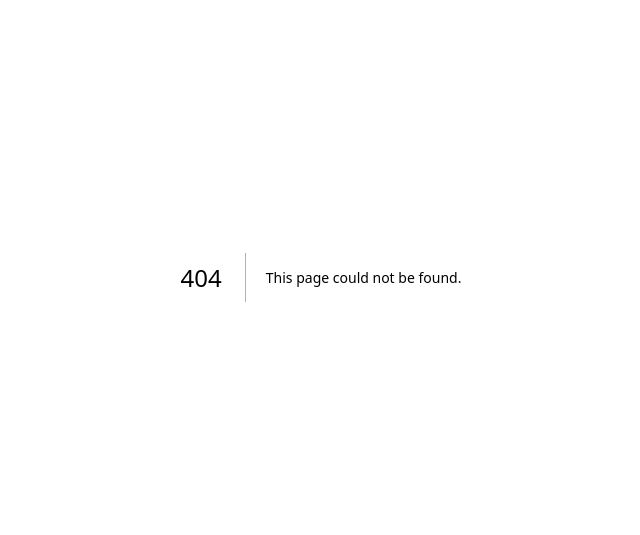
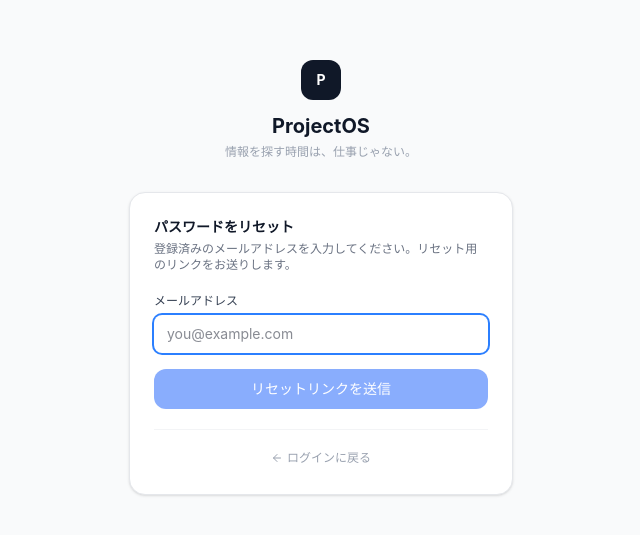
Before and after one commit to bellegrow/project-os, a Next.js app: page /auth/reset-password in a window 1280 px wide. Before the commit this address had no page. Shown: the part 123-658 px from the top of the page, without its empty margins (319-959 px from the left). Built offline with nearby package versions, Linux system fonts and the light colour scheme.

Commit message:
feat: add password reset flow
- Add /auth/reset-password page with email input and success state
- Add forgot password link on login page above password field

Co-Authored-By: Claude Sonnet 4.6 <noreply@anthropic.com>

```diff
--- /dev/null
+++ b/app/auth/reset-password/page.tsx
@@ -0,0 +1,119 @@
+'use client'
+
+import { useState } from 'react'
+import Link from 'next/link'
+import { Loader2, Mail, ArrowLeft } from 'lucide-react'
+import { createClient } from '@/lib/supabase/client'
+
+export default function ResetPasswordPage() {
+  const [email,   setEmail]   = useState('')
+  const [loading, setLoading] = useState(false)
+  const [done,    setDone]    = useState(false)
+  const [error,   setError]   = useState('')
+
+  const handleSubmit = async (e: React.FormEvent) => {
+    e.preventDefault()
+    if (!email.trim()) return
+    setLoading(true)
+    setError('')
+    try {
+      const supabase = createClient()
+      const { error: resetError } = await supabase.auth.resetPasswordForEmail(
+        email.trim().toLowerCase(),
+        { redirectTo: `${window.location.origin}/auth/confirm?type=recovery&next=/auth/update-password` }
+      )
+      if (resetError) throw resetError
+      setDone(true)
+    } catch (err) {
+      setError(err instanceof Error ? err.message : 'エラーが発生しました')
+    } finally {
+      setLoading(false)
+    }
+  }
+
+  return (
+    <div className="min-h-screen bg-gray-50 flex items-center justify-center p-4">
+      <div className="w-full max-w-sm">
+        <div className="text-center mb-8">
+          <div className="inline-flex items-center justify-center w-10 h-10 bg-gray-900 rounded-xl mb-3">
+            <span className="text-white font-bold text-sm">P</span>
+          </div>
+          <h1 className="text-xl font-bold text-gray-900">ProjectOS</h1>
+          <p className="text-xs text-gray-400 mt-1">情報を探す時間は、仕事じゃない。</p>
+        </div>
+
+        <div className="bg-white rounded-2xl shadow-sm border border-gray-200 p-6">
+          {done ? (
+            <div className="text-center py-4">
+              <div className="w-12 h-12 bg-blue-50 rounded-full flex items-center justify-center mx-auto mb-4">
+                <Mail className="w-6 h-6 text-blue-500" />
+              </div>
+              <p className="text-sm font-medium text-gray-900 mb-2">メールを送信しました</p>
+              <p className="text-xs text-gray-500 leading-relaxed">
+                <span className="font-medium">{email}</span> にパスワードリセット用のリンクを送りました。
+                メール内のリンクをクリックしてください。
+              </p>
+              <Link
+                href="/login"
+                className="mt-5 inline-block text-xs text-blue-600 hover:text-blue-800 font-medium"
+              >
+                ログインページへ戻る
+              </Link>
+            </div>
+          ) : (
+            <>
+              <h2 className="text-sm font-semibold text-gray-900 mb-1">パスワードをリセット</h2>
+              <p className="text-xs text-gray-500 mb-5">
+                登録済みのメールアドレスを入力してください。リセット用のリンクをお送りします。
+              </p>
+
+              <form onSubmit={handleSubmit} className="space-y-4">
+                <div>
+                  <label className="block text-xs font-medium text-gray-700 mb-1.5">
+                    メールアドレス
+                  </label>
+                  <input
+                    type="email"
+                    value={email}
+                    onChange={e => setEmail(e.target.value)}
+                    placeholder="you@example.com"
+                    required
+                    autoFocus
+                    autoComplete="email"
+                    className="w-full border border-gray-200 rounded-lg px-3 py-2 text-sm focus:outline-none focus:ring-2 focus:ring-blue-500 focus:border-transparent"
+                  />
+                </div>
+
+                {error && (
+                  <p className="text-xs text-red-500 bg-red-50 border border-red-100 rounded-lg px-3 py-2">
+                    {error}
+                  </p>
+                )}
+
+                <button
+                  type="submit"
+                  disabled={loading || !email.trim()}
+                  className="w-full bg-blue-600 text-white text-sm font-medium py-2.5 rounded-xl hover:bg-blue-700 transition-colors disabled:opacity-50 disabled:cursor-not-allowed flex items-center justify-center gap-2"
+                >
+                  {loading ? (
+                    <><Loader2 className="w-4 h-4 animate-spin" />送信中...</>
+                  ) : 'リセットリンクを送信'}
+                </button>
+              </form>
+
+              <div className="mt-5 pt-4 border-t border-gray-100 text-center">
+                <Link
+                  href="/login"
+                  className="inline-flex items-center gap-1 text-xs text-gray-400 hover:text-gray-600"
+                >
+                  <ArrowLeft className="w-3 h-3" />
+                  ログインに戻る
+                </Link>
+              </div>
+            </>
+          )}
+        </div>
+      </div>
+    </div>
+  )
+}
--- a/app/login/page.tsx
+++ b/app/login/page.tsx
@@ -82,9 +82,14 @@ function LoginForm() {
         </div>
 
         <div>
-          <label className="block text-xs font-medium text-gray-700 mb-1.5">
-            パスワード
-          </label>
+          <div className="flex items-center justify-between mb-1.5">
+            <label className="block text-xs font-medium text-gray-700">
+              パスワード
+            </label>
+            <Link href="/auth/reset-password" className="text-xs text-blue-600 hover:text-blue-800">
+              パスワードを忘れた
+            </Link>
+          </div>
           <div className="relative">
             <input
               type={showPw ? 'text' : 'password'}
```
